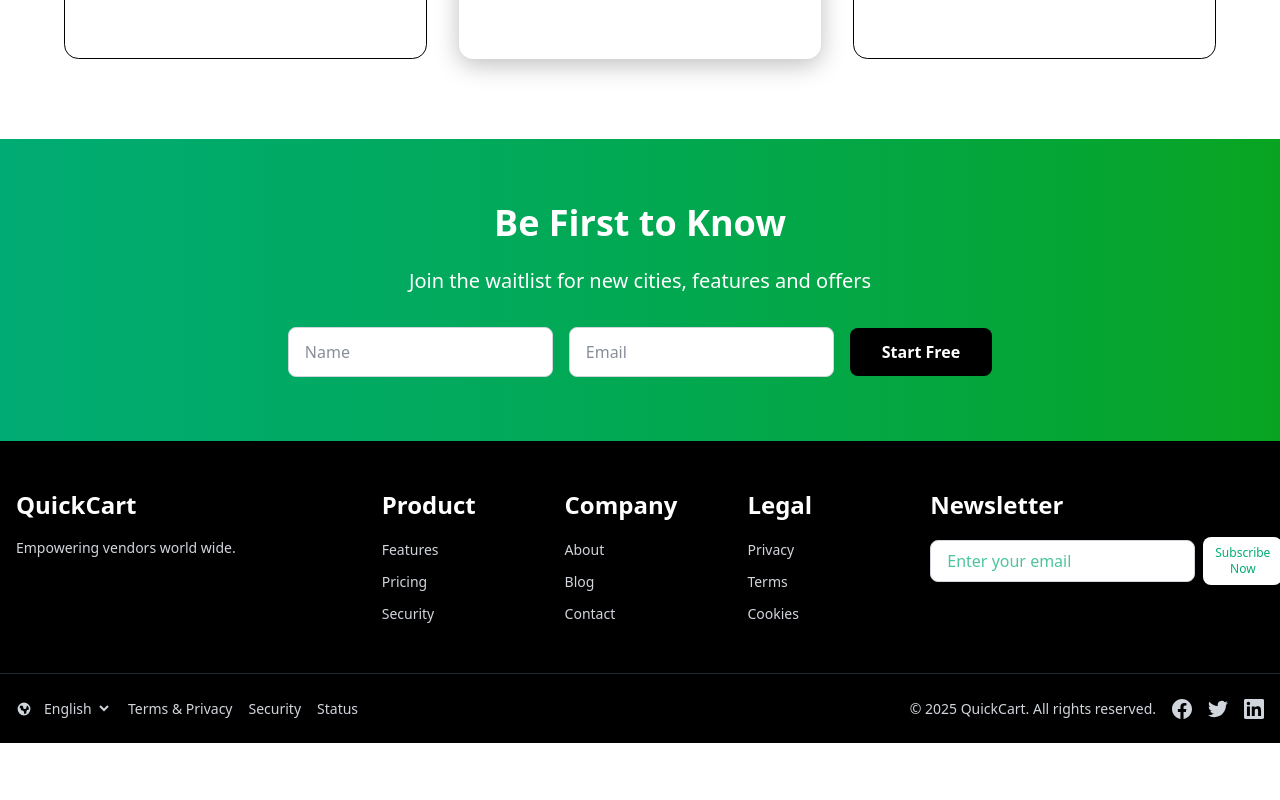
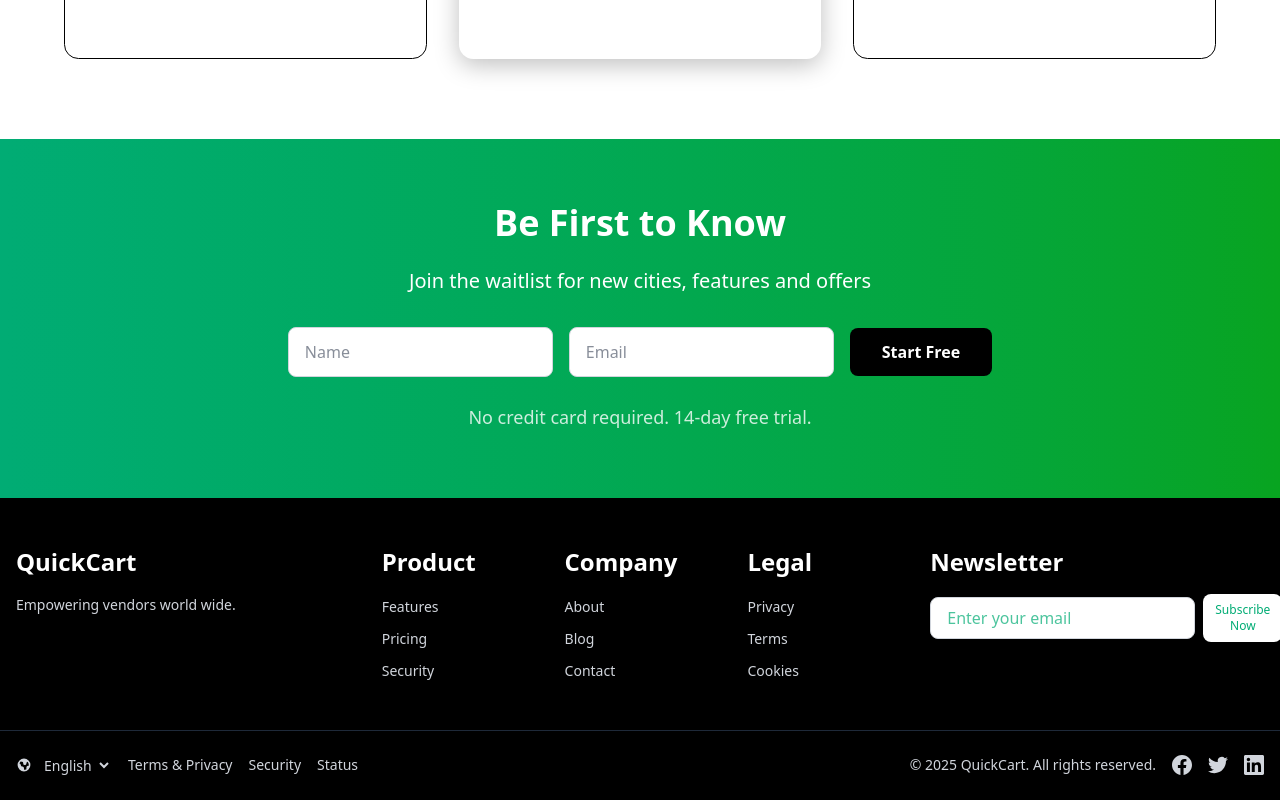
Before and after one commit to Olasunkanmi001/quickCart-landingPage, a React (Vite) app: page /vendorLanding in a window 1280 px wide. Shown: the part 3007-3807 px from the top of the page. Before the commit the page ends 3750 px from the top, so only its background shows below. Built offline with nearby package versions, Linux system fonts and the light colour scheme.

Commit message:
Add terms and conditions

```diff
--- a/src/component/vendorWaitlist.jsx
+++ b/src/component/vendorWaitlist.jsx
@@ -85,6 +85,11 @@
             Start Free
           </button>
         </form>
+
+        {/* Fine Print */}
+        <p className="font-nunito font-medium text-[18px] text-white opacity-80 mt-6" style={{ lineHeight: '32.9px' }}>
+          No credit card required. 14-day free trial.
+        </p>
       </div>
     </section>
   );
```
